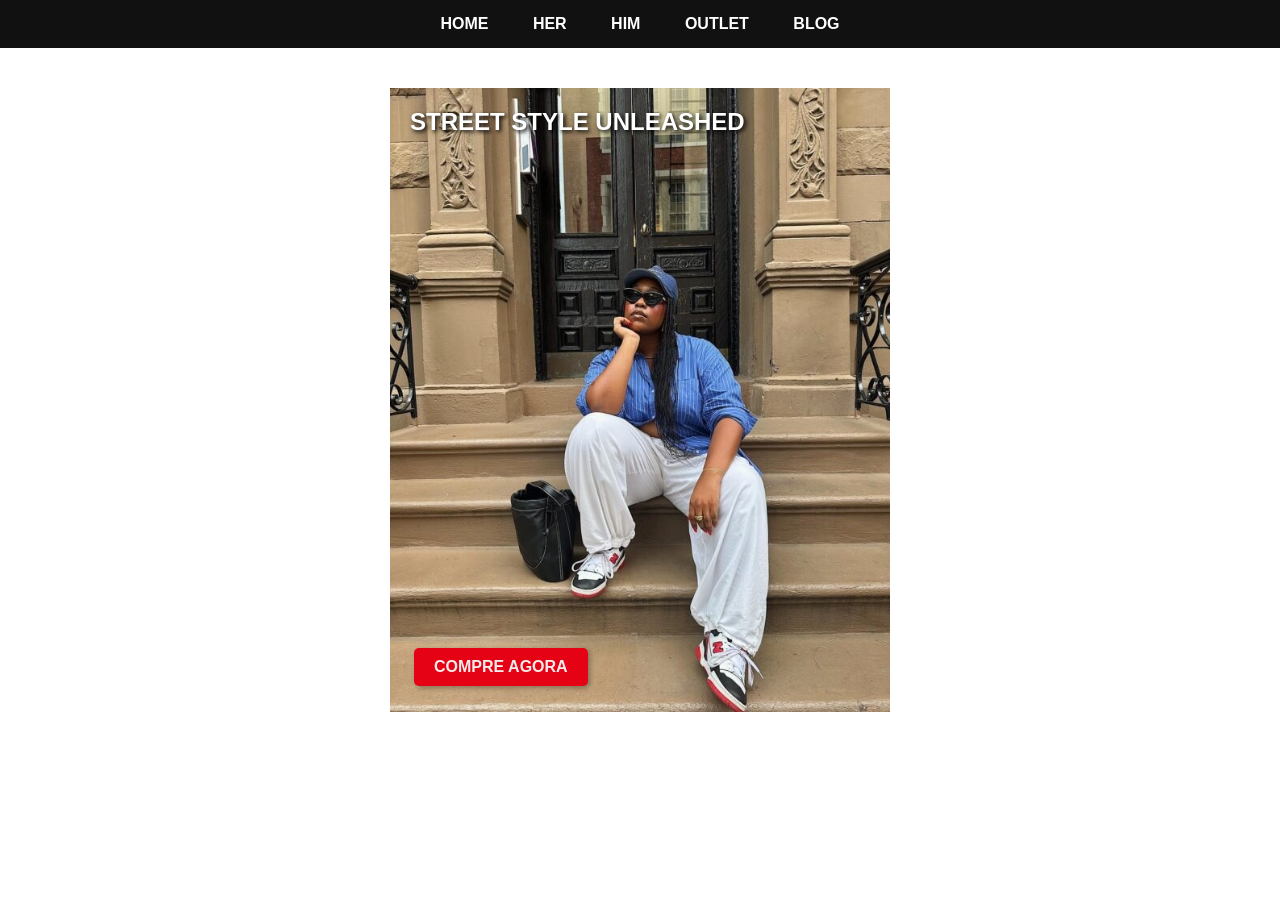
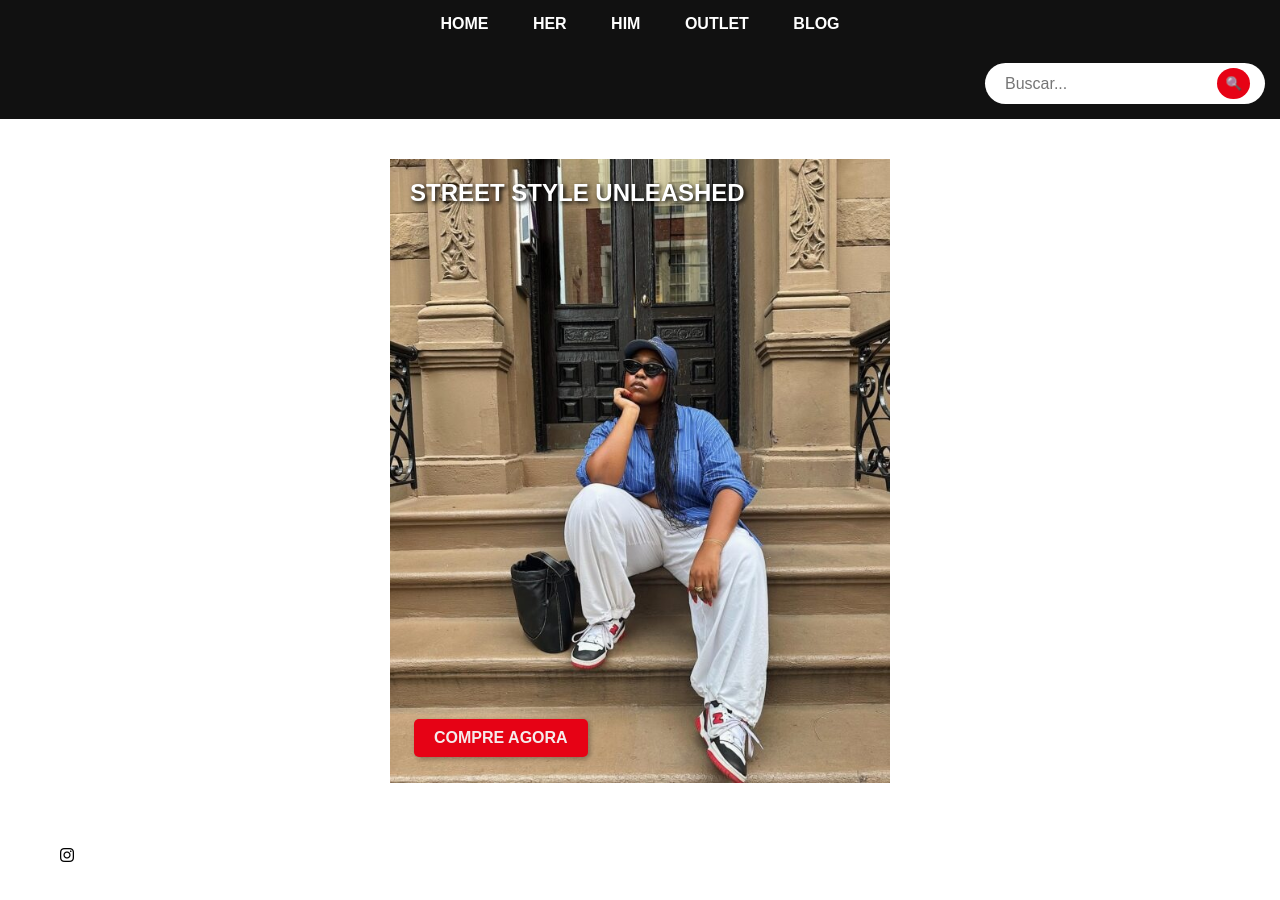
Before and after one commit to rebecaanime37/image_html, a website built with Vite: page index.html in a window 1280 px wide. Before the commit the page ends 800 px from the top, so only its background shows below. Built offline with nearby package versions, Linux system fonts and the light colour scheme.

Commit message:
eu alterei o icone

```diff
--- a/index.html
+++ b/index.html
@@ -4,6 +4,7 @@
     <meta charset="UTF-8" />
     <link rel="icon" type="image/svg+xml" href="/vite.svg" />
     <meta name="viewport" content="width=device-width, initial-scale=1.0" />
+    <link rel="stylesheet" href="https://cdnjs.cloudflare.com/ajax/libs/font-awesome/6.5.0/css/all.min.css">
     <link rel="stylesheet" href="style.css">
     <title>Vite App</title>
   </head>
@@ -18,12 +19,27 @@
       <a href="#">BLOG</a>
   </div>
 
+    <!-- Barra de Pesquisa e Lupa -->
+    <div class="search-bar-container">
+      <div class="search-bar">
+        <input type="text" placeholder="Buscar...">
+        <button type="button">
+          <span>🔍</span> <!-- Ícone de lupa -->
+        </button>
+      </div>
+    </div>
 
-  <div class="container">
+    <div class="container">
       <img src="/imagem/streetwear 89654.jpg" alt="Imagem" class="image">
       <div class="texto-sobreposto">STREET STYLE UNLEASHED</div>
       <button class="botao-comprar">COMPRE AGORA</button>
-  </div>
+    </div>
+    <div class="icones">
+      <i class="fa-brands fa-instagram"></i>
+    </div>
+  </body>
+</html>
+
 
 
 </body>
--- a/style.css
+++ b/style.css
@@ -62,6 +62,48 @@
 
         }
 
+        /* Novo código para a barra de pesquisa */
+.search-bar-container {
+    display: flex;
+    justify-content: flex-end;
+    padding: 15px;
+    background-color: #111;
+}
+
+.search-bar {
+    display: flex;
+    align-items: center;
+    background-color: #fff;
+    border-radius: 25px;
+    padding: 5px 15px;
+    width: 250px;
+}
+
+.search-bar input {
+    border: none;
+    outline: none;
+    padding: 5px;
+    font-size: 16px;
+    width: 100%;
+    border-radius: 20px;
+}
+
+.search-bar button {
+    background-color: #e60215;
+    color: white;
+    border: none;
+    padding: 8px;
+    border-radius: 50%;
+    cursor: pointer;
+    margin-left: 5px;
+}
+
+
         .botao-comprar:hover {
             background-color: #e2272a;
         }
+
+.icones {
+    margin: 60px;
+
+}
```
